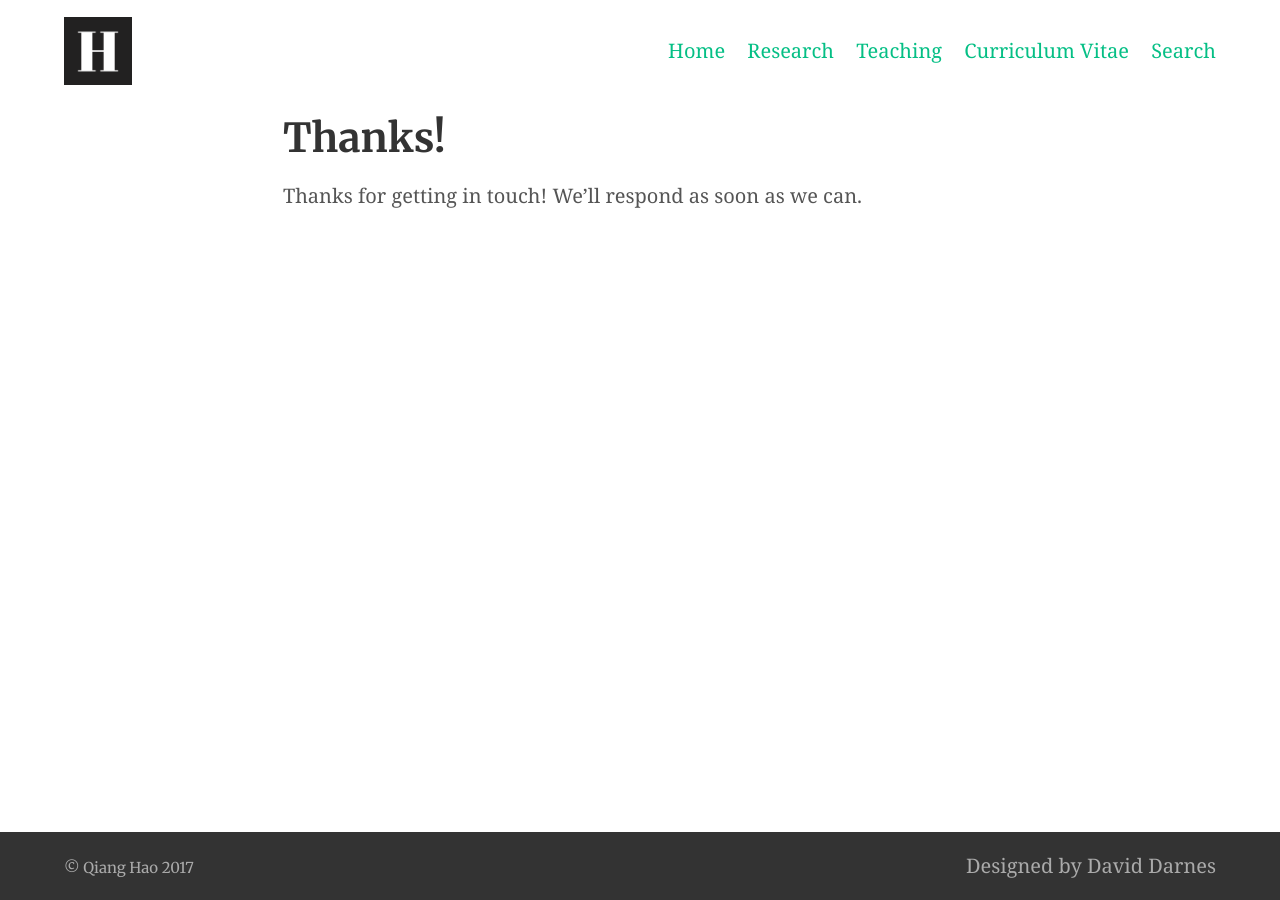
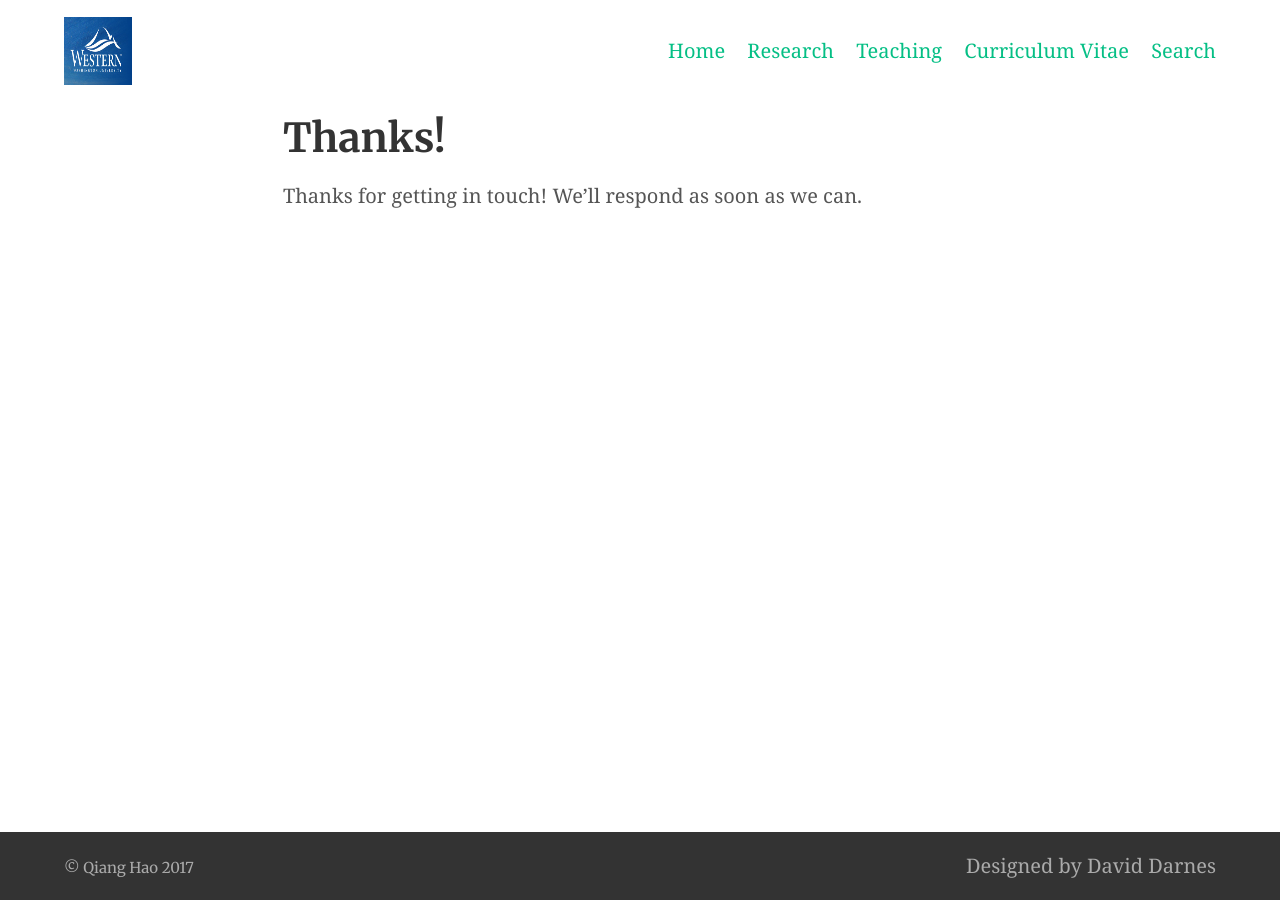
Before and after one commit to Neo-Hao/neo-hao.github.io, a Jekyll site: the page built from thanks.md, in a window 1280 px wide. Built offline with Jekyll 4.4.1, drawn with Linux system fonts in a browser that asks for light colours.

Commit message:
logo update

```diff
--- a/_config.yml
+++ b/_config.yml
@@ -78,8 +78,8 @@ defaults:
 # 7. Site settings
 encoding: utf-8 # Make sure the encoding is right
 title: "Qiang Hao" # Site name or title, also used in jekyll-seo-tag
-logo: "/assets/logo.png" # Site logo, also used in jekyll-seo-tag
-description: "Life Hacking" # Site description and default description, also used in jekyll-seo-tag
+logo: "/assets/western.png" # Site logo, also used in jekyll-seo-tag
+description: "" # Site description and default description, also used in jekyll-seo-tag
 url: "" # Site url, also used in jekyll-seo-tag
 email: "qianghaoqiang@gmail.com"
 # disqus: "alembic-1" # Blog post comments, uncomment the option and set the site ID from your Disqus account
```
Also changed, not shown: assets/western.png (added).
